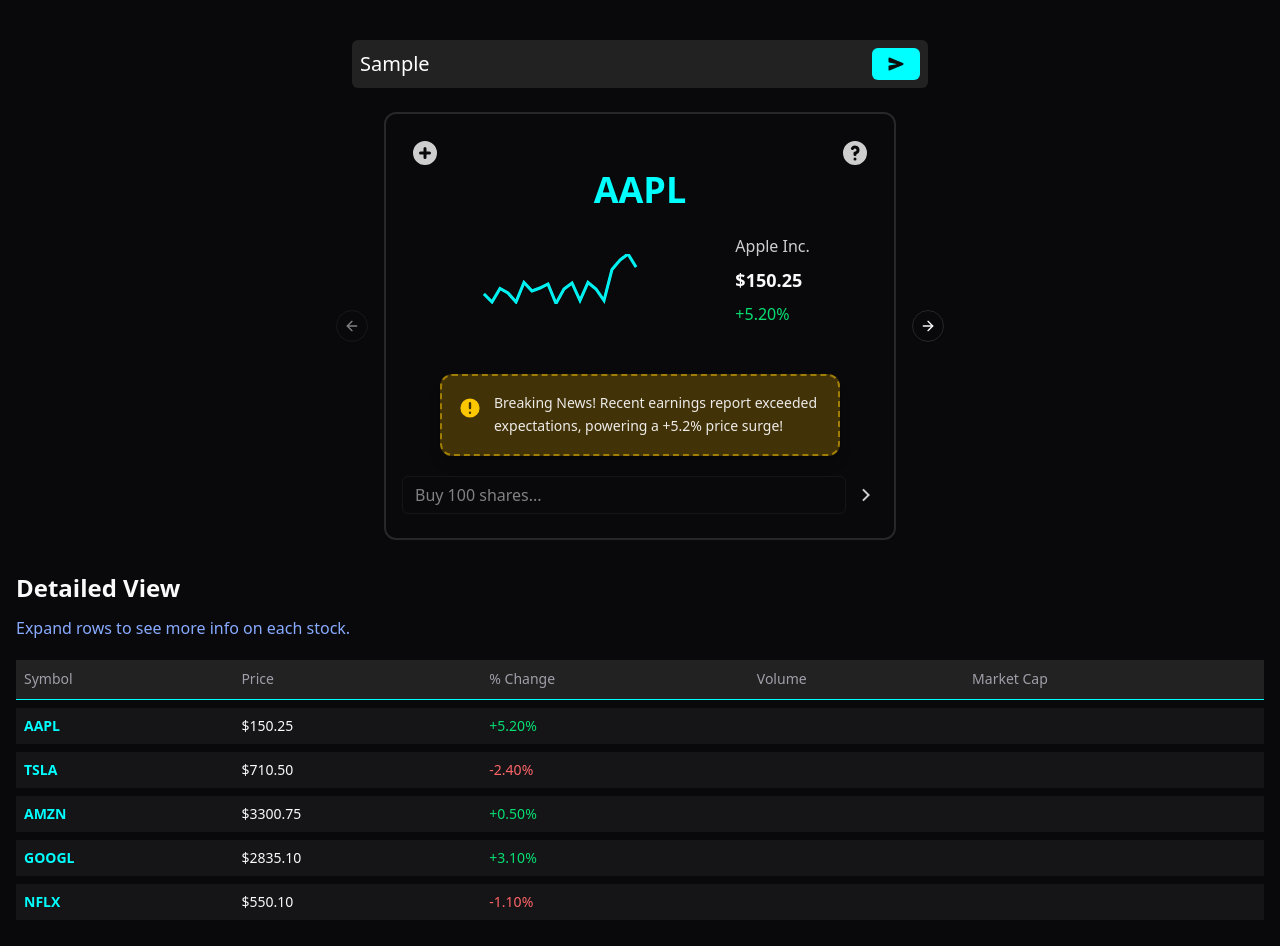
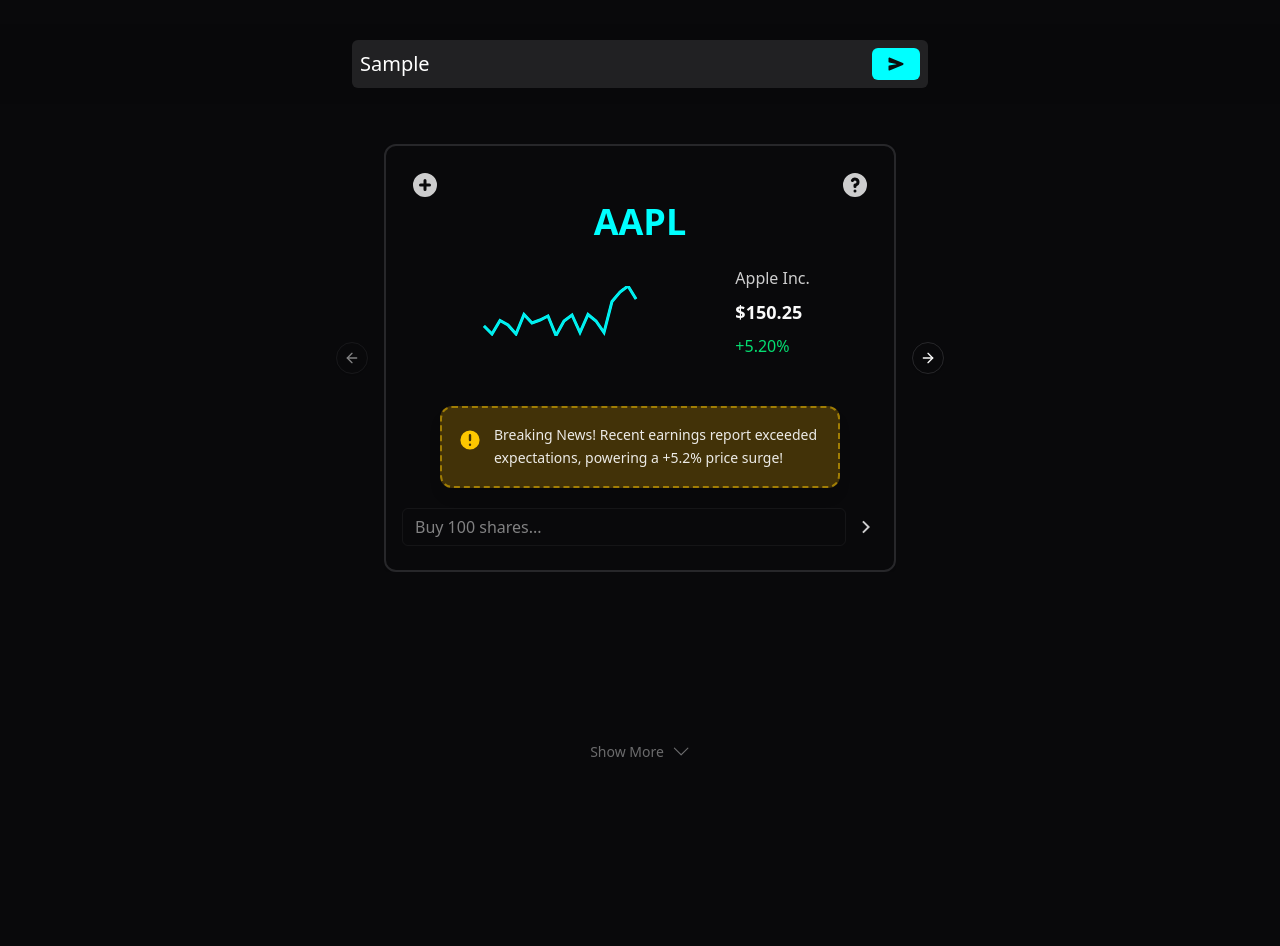
Before and after one commit to nkeil/stock-app, a Next.js app: page / in a window 1280 px wide. Both pictures are taken after typing "Sample" into the empty fields and a click on the button 896 px from the left and 416 px from the top of the page. Shown: the top 946 px of the page. After the commit the page ends 800 px from the top, so only its background shows below. Built offline with nearby package versions, Linux system fonts and the light colour scheme.

Commit message:
results page and animated table

```diff
--- a/src/app/globals.css
+++ b/src/app/globals.css
@@ -13,41 +13,8 @@
   --animate-slide-from-left: slide-from-left 0.5s forwards;
   --animate-slide-right: slide-right 0.5s forwards;
 
-  --color-sidebar-ring: var(--sidebar-ring);
-  --color-sidebar-border: var(--sidebar-border);
-  --color-sidebar-accent-foreground: var(--sidebar-accent-foreground);
-  --color-sidebar-accent: var(--sidebar-accent);
-  --color-sidebar-primary-foreground: var(--sidebar-primary-foreground);
-  --color-sidebar-primary: var(--sidebar-primary);
-  --color-sidebar-foreground: var(--sidebar-foreground);
-  --color-sidebar: var(--sidebar);
-  --color-chart-5: var(--chart-5);
-  --color-chart-4: var(--chart-4);
-  --color-chart-3: var(--chart-3);
-  --color-chart-2: var(--chart-2);
-  --color-chart-1: var(--chart-1);
+  --color-border: var(--border);
   --color-ring: var(--ring);
-  --color-input: var(--input);
-  --color-border: var(--border);
-  --color-destructive-foreground: var(--destructive-foreground);
-  --color-destructive: var(--destructive);
-  --color-accent-foreground: var(--accent-foreground);
-  --color-accent: var(--accent);
-  --color-muted-foreground: var(--muted-foreground);
-  --color-muted: var(--muted);
-  --color-secondary-foreground: var(--secondary-foreground);
-  --color-secondary: var(--secondary);
-  --color-primary-foreground: var(--primary-foreground);
-  --color-primary: var(--primary);
-  --color-popover-foreground: var(--popover-foreground);
-  --color-popover: var(--popover);
-  --color-card-foreground: var(--card-foreground);
-  --color-card: var(--card);
-
-  /* --radius-sm: calc(var(--radius) - 4px);
-  --radius-md: calc(var(--radius) - 2px);
-  --radius-lg: var(--radius);
-  --radius-xl: calc(var(--radius) + 4px); */
 
   @keyframes neon-glow {
     0% {
@@ -119,36 +86,8 @@
 :root {
   --background: oklch(0.141 0.005 285.823);
   --foreground: oklch(0.985 0 0);
-  --card: oklch(0.141 0.005 285.823);
-  --card-foreground: oklch(0.985 0 0);
-  --popover: oklch(0.141 0.005 285.823);
-  --popover-foreground: oklch(0.985 0 0);
-  --primary: oklch(0.985 0 0);
-  --primary-foreground: oklch(0.21 0.006 285.885);
-  --secondary: oklch(0.274 0.006 286.033);
-  --secondary-foreground: oklch(0.985 0 0);
-  --muted: oklch(0.274 0.006 286.033);
-  --muted-foreground: oklch(0.705 0.015 286.067);
-  --accent: oklch(0.274 0.006 286.033);
-  --accent-foreground: oklch(0.985 0 0);
-  --destructive: oklch(0.396 0.141 25.723);
-  --destructive-foreground: oklch(0.637 0.237 25.331);
   --border: oklch(0.274 0.006 286.033);
-  --input: oklch(0.274 0.006 286.033);
   --ring: oklch(0.442 0.017 285.786);
-  --chart-1: oklch(0.488 0.243 264.376);
-  --chart-2: oklch(0.696 0.17 162.48);
-  --chart-3: oklch(0.769 0.188 70.08);
-  --chart-4: oklch(0.627 0.265 303.9);
-  --chart-5: oklch(0.645 0.246 16.439);
-  --sidebar: oklch(0.21 0.006 285.885);
-  --sidebar-foreground: oklch(0.985 0 0);
-  --sidebar-primary: oklch(0.488 0.243 264.376);
-  --sidebar-primary-foreground: oklch(0.985 0 0);
-  --sidebar-accent: oklch(0.274 0.006 286.033);
-  --sidebar-accent-foreground: oklch(0.985 0 0);
-  --sidebar-border: oklch(0.274 0.006 286.033);
-  --sidebar-ring: oklch(0.442 0.017 285.786);
 }
 
 @layer base {
--- a/src/data/sample.ts
+++ b/src/data/sample.ts
@@ -4,9 +4,8 @@
   name: string;
   price: number;
   changePercent: number;
-  aiInsight?: string;
-  volume?: string;
-  marketCap?: string;
+  volume: string;
+  marketCap: string;
   details?: string;
 }
 
@@ -27,7 +26,8 @@
     name: "Apple Inc.",
     price: 150.25,
     changePercent: +5.2,
-    aiInsight: "Strong demand for new product lineup.",
+    volume: "35M",
+    marketCap: "2.8T",
   },
   {
     id: 2,
@@ -35,7 +35,8 @@
     name: "Tesla, Inc.",
     price: 710.5,
     changePercent: -2.4,
-    aiInsight: "Recent volatility due to supply chain concerns.",
+    volume: "20M",
+    marketCap: "800B",
   },
   {
     id: 3,
@@ -43,7 +44,8 @@
     name: "Amazon.com, Inc.",
     price: 3300.75,
     changePercent: +0.5,
-    aiInsight: "Steady growth in e-commerce and cloud services.",
+    volume: "15M",
+    marketCap: "1.7T",
   },
   {
     id: 4,
@@ -51,7 +53,8 @@
     name: "Alphabet Inc.",
     price: 2835.1,
     changePercent: +3.1,
-    aiInsight: "Positive outlook on ad revenue and AI ventures.",
+    volume: "22M",
+    marketCap: "1.9T",
   },
   {
     id: 5,
@@ -59,11 +62,9 @@
     name: "Netflix, Inc.",
     price: 550.1,
     changePercent: -1.1,
-    aiInsight: "Subscriber growth slowing compared to last quarter.",
+    volume: "8M",
+    marketCap: "250B",
   },
-];
-
-export const tableStocks: Asset[] = [
   {
     id: 6,
     ticker: "MSFT",
--- a/src/views/results.tsx
+++ b/src/views/results.tsx
@@ -1,7 +1,8 @@
 "use client";
 
-import { useState } from "react";
+import { useState, useRef } from "react";
 import { mockStocks } from "../data/sample";
+import { BsChevronDown } from "react-icons/bs";
 
 import {
   Accordion,
@@ -27,6 +28,7 @@
   CarouselPrevious,
 } from "@/components/ui/carousel";
 import { StockCard } from "@/components/stock-card";
+import { cn } from "@/lib/utils";
 
 interface Props {
   query: string;
@@ -34,20 +36,31 @@
 
 export function ResultsPage(props: Props) {
   const [query, setQuery] = useState(props.query);
+  const [showTable, setShowTable] = useState(false);
+  const tableRef = useRef<HTMLDivElement>(null);
 
   const onSearch = (newQuery: string) => {
     console.log(`Searching for: ${newQuery}`);
     setQuery(newQuery);
   };
 
+  const onClickShowMore = () => {
+    setShowTable(true);
+    setTimeout(() => {
+      window.scrollTo({ top: 530, behavior: "smooth" });
+    }, 0);
+  };
+
   return (
     <div className="min-h-screen p-4 flex flex-col">
-      <div className="mt-6 mb-6">
+      {/* search bar */}
+      <div className="fixed top-6 left-0 right-0 p-4 bg-background/80 backdrop-blur-sm z-50">
         <SearchBar query={query} onSearch={onSearch} className="m-auto" />
       </div>
 
-      <div className="mb-8">
-        <Carousel className="w-lg m-auto animate-in">
+      {/* carousel */}
+      <div className="mb-8 mt-32">
+        <Carousel className="w-lg m-auto animate-in fade-in slide-in-from-bottom-8 duration-1000">
           <CarouselContent>
             {mockStocks.map((stock) => (
               <CarouselItem key={stock.ticker}>
@@ -60,65 +73,63 @@
         </Carousel>
       </div>
 
-      {/* Expandable Table Section */}
-      <div className="mb-8">
-        <h2 className="text-2xl font-semibold mb-3 animate-neon">Detailed View</h2>
-        <p className="text-[#8af] mb-3">Expand rows to see more info on each stock.</p>
+      {/* show more button */}
+      {!showTable && (
+        <button
+          onClick={onClickShowMore}
+          className="fixed bottom-8 left-1/2 transform -translate-x-1/2 hover:bg-white/5 rounded-full px-4 py-2 transition-all animate-hover flex items-center gap-2 cursor-pointer text-white/40"
+          aria-label="Show detailed view"
+        >
+          <div className="text-sm text-md">Show More</div>
+          <BsChevronDown size={18} />
+        </button>
+      )}
 
-        <Accordion type="single" collapsible className="w-full">
-          <Table className="w-full border-separate border-spacing-y-2">
+      {/* table */}
+      <div
+        ref={tableRef}
+        className={cn(
+          "mt-8 mb-8 transition-all duration-500",
+          showTable
+            ? "opacity-100 translate-y-0 animate-in fade-in slide-in-from-bottom-8 duration-1000"
+            : "opacity-0 translate-y-4 hidden",
+        )}
+      >
+        <Table className="w-3xl m-auto text-center">
           <TableHeader>
-              <TableRow className="[&>th]:bg-white/10 [&>th]:border-b [&>th]:border-[#0ff]">
-                <TableHead className="p-2">Symbol</TableHead>
-                <TableHead className="p-2">Price</TableHead>
-                <TableHead className="p-2">% Change</TableHead>
-                <TableHead className="p-2">Volume</TableHead>
-                <TableHead className="p-2">Market Cap</TableHead>
+            <TableRow className="border-b-0 hover:bg-transparent">
+              <TableHead className="text-gray-400 text-md text-center">Symbol</TableHead>
+              <TableHead className="text-gray-400 text-md text-center">Price</TableHead>
+              <TableHead className="text-gray-400 text-md text-center">% Change</TableHead>
+              <TableHead className="text-gray-400 text-md text-center">Volume</TableHead>
+              <TableHead className="text-gray-400 text-md text-center">Market Cap</TableHead>
             </TableRow>
           </TableHeader>
-
           <TableBody>
-              {mockStocks.map((stock, index) => (
-                // Use the index or a stable unique ID as the AccordionItem value
-                // <AccordionItem value={`item-${index}`} key={stock.ticker}>
-                // <AccordionTrigger asChild>
+            {[...mockStocks, ...mockStocks, ...mockStocks].map((stock, i) => (
               <TableRow
-                  className="
-                        bg-white/5
-                        hover:bg-white/10
-                        transition-colors
-                        cursor-pointer
-                      "
+                key={i}
+                className="bg-card/40 hover:bg-card/60 transition-colors cursor-pointer rounded-lg overflow-hidden border-b-0"
               >
-                  <TableCell className="p-2 font-semibold text-[#0ff]">{stock.ticker}</TableCell>
-                  <TableCell className="p-2">${stock.price.toFixed(2)}</TableCell>
+                <TableCell className="text-md text-primary">{stock.ticker}</TableCell>
+                <TableCell className="text-md">${stock.price.toFixed(2)}</TableCell>
                 <TableCell
-                    className={`p-2 ${stock.changePercent >= 0 ? "text-green-400" : "text-red-400"}`}
+                  className={cn(
+                    "text-md",
+                    stock.changePercent >= 0 ? "text-emerald-400" : "text-rose-400",
+                  )}
                 >
                   {stock.changePercent >= 0 ? "+" : ""}
                   {stock.changePercent.toFixed(2)}%
                 </TableCell>
-                  <TableCell className="p-2">{stock.volume?.toLocaleString()}</TableCell>
-                  <TableCell className="p-2">{stock.marketCap}</TableCell>
+                <TableCell className="text-md text-gray-400">
+                  {stock.volume?.toLocaleString()}
+                </TableCell>
+                <TableCell className="text-md text-gray-400">{stock.marketCap}</TableCell>
               </TableRow>
-                // </AccordionTrigger>
-                /* <AccordionContent>
-                    <TableRow
-                      className="
-                        bg-white/10
-                        transition-colors
-                      "
-                    >
-                      <TableCell colSpan={5} className="p-4 text-white/80">
-                        {stock.details}
-                      </TableCell>
-                    </TableRow>
-                  </AccordionContent> */
-                // {/* </AccordionItem> */}
             ))}
           </TableBody>
         </Table>
-        </Accordion>
       </div>
     </div>
   );
--- a/src/views/search.tsx
+++ b/src/views/search.tsx
@@ -47,7 +47,7 @@
         placeholder={placeholders[placeholderIndex]}
         onSearch={onSearch}
         className={clsx({
-          "translate-y-[-350px] duration-1000": animateSearch,
+          "translate-y-[-351px] duration-1000": animateSearch,
         })}
       />
 
```
Lines whose indentation alone changed are shown as unchanged.
